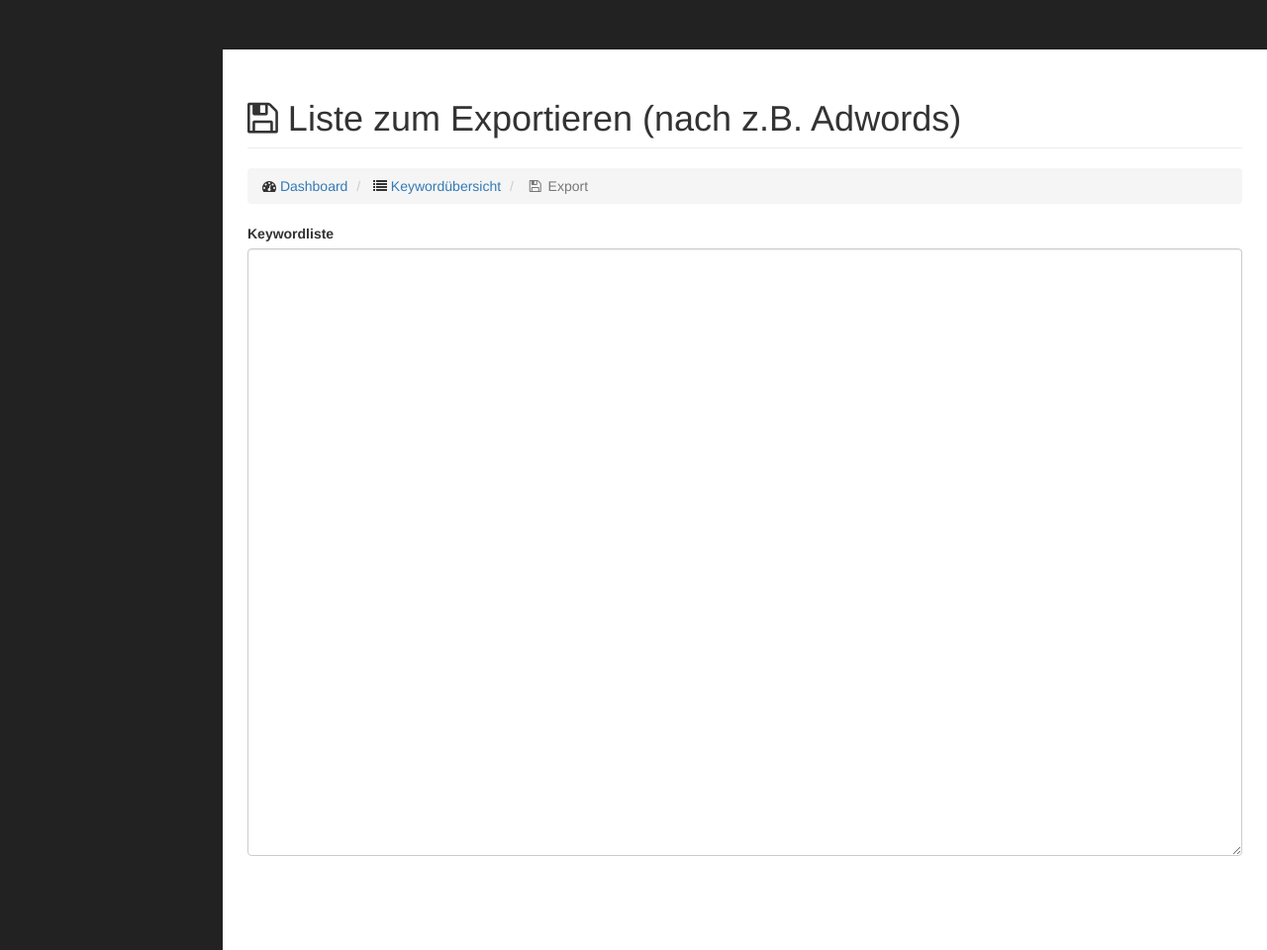
After one commit to zhaomingliang/seotool, a PHP site: template app/templates/keywords/export.php in a window 1280 px wide. The commit adds this page. Shown: the whole page at 99% size. Run offline with PHP 8.4, Linux system fonts and the light colour scheme; the template is opened without the code that fills it, so the values that code supplies are empty; some libraries are stand-ins or nearby versions.

Commit message:
Added "export" function for keywords (eg. used for Adwords)

```diff
--- a/app/routes.php
+++ b/app/routes.php
@@ -43,7 +43,7 @@ $app->get('/summary/{action:ranking|competition|keywords|value|positions}/', fun
 
 
 $app->group('/keywords', function () {
-    $this->get('/{action:index|add|competition|chances}/', function ($request, $response, $args) {
+    $this->get('/{action:index|add|competition|chances|export}/', function ($request, $response, $args) {
         $controller = new App\Controller\Keywords($request, $response, $this->db, $this->renderer);
         $controller->$args['action']();
     });
--- /dev/null
+++ b/app/templates/keywords/export.php
@@ -0,0 +1,42 @@
+<div id="page-wrapper">
+
+    <div class="container-fluid">
+
+        <!-- Page Heading -->
+        <div class="row">
+            <div class="col-lg-12">
+                <h1 class="page-header">
+                    <i class="fa fa-save"></i> Liste zum Exportieren (nach z.B. Adwords)
+                </h1>
+                <ol class="breadcrumb">
+                    <li>
+                        <i class="fa fa-dashboard"></i>  <a href="/dashboard/index/">Dashboard</a>
+                    </li>
+                    <li>
+                        <i class="fa fa-list"></i>  <a href="/keywords/index/">Keywordübersicht</a>
+                    </li>
+                    <li class="active">
+                        <i class="fa fa-fw fa-save"></i> Export
+                    </li>
+                </ol>
+            </div>
+        </div>
+        <!-- /.row -->
+
+
+        <div class="row">
+            <div class="col-lg-12">
+                <div class="form-group">
+                    <label>Keywordliste</label>
+                    <textarea class="form-control" rows="30"><?php echo $exportList;?></textarea>
+                </div>
+            </div>
+        </div>
+        <!-- /.row -->
+
+
+    </div>
+    <!-- /.container-fluid -->
+
+</div>
+<!-- /#page-wrapper -->
--- a/app/templates/navigation.php
+++ b/app/templates/navigation.php
@@ -68,6 +68,9 @@
                         <a href="/keywords/chances/">Chancen-Keywords</a>
                     </li>
                     <li>
+                        <a href="/keywords/export/">Export</a>
+                    </li>
+                    <li>
                         <a href="/keywords/add/">Keywords hinzufügen</a>
                     </li>
 
```
Also changed, not shown: app/controller/Keywords.php (+15 -0 lines), app/model/Keywords.php (+18 -2 lines), app/view/Keywords.php (+14 -0 lines).
